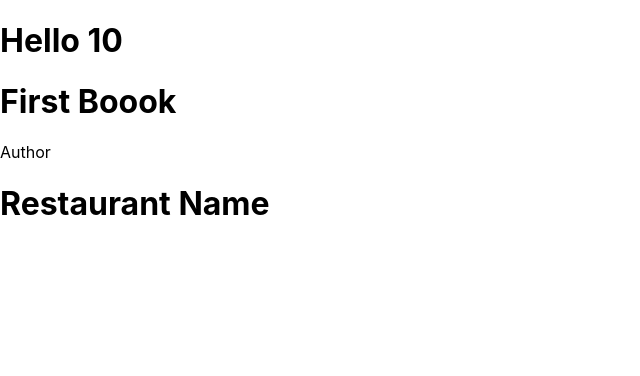
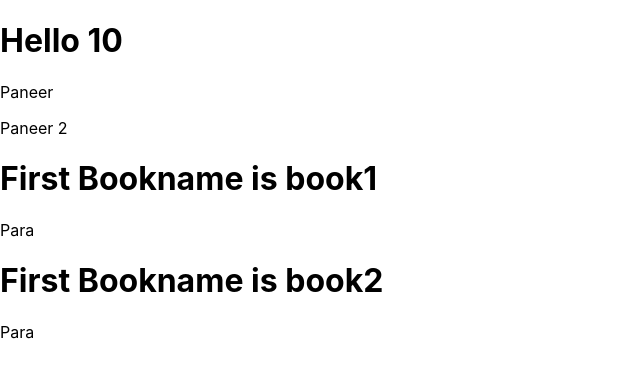
Before and after one commit to divyanshdixit/reactlearningproject, a React (Create React App) app: page / in a window 1280 px wide. Shown: the top 376 px of the page, without its empty margins (0-640 px from the left). Built offline with nearby package versions, Linux system fonts and the light colour scheme.

Commit message:
components with props

```diff
--- a/src/App.js
+++ b/src/App.js
@@ -1,16 +1,24 @@
 
 import './App.css';
 import Books from './Components/Books';
-import Res from './Components/Restaurant'
+import Food from './Components/Food';
 
 const x = 10;
+var check = 'veg';
+
+// if(check == 'veg'){
+//   console.log('checked');
+// }else{
+//   console.log('not checked');
+// }
 
 function App() { // functional component
   return (
     <>
       <h1> Hello {x} </h1>
-      <Books/>
-      <Res/>
+      <Food category={check}/>
+      <Books bookname="book1" authorname="author1" />
+      <Books bookname="book2" authorname="author2"/>
     </>
   );
 }
--- a/src/Components/Books.jsx
+++ b/src/Components/Books.jsx
@@ -1,11 +1,11 @@
 import React from 'react';
+import Paragraph from './Para';
 
-function Books(){
-
+function Books(obj){
     return(
         <>
-            <h1> First Boook</h1>
-            <p> Author </p>
+            <h1> First Bookname is {obj.bookname}  </h1>
+            <Paragraph bookAuthorName={obj.authorname}/>
         </>
     )
 }
--- /dev/null
+++ b/src/Components/Food.jsx
@@ -0,0 +1,23 @@
+import React from 'react';
+
+const Food = (props) => {
+    if(props.category == 'veg'){
+        return(
+            <>
+
+                 <p> Paneer</p>
+                 <p> Paneer 2</p>
+            </>
+        )
+    }else{
+        return(
+            <>
+
+                 <p> Not Paneer</p>
+                 <p> Paneer 2</p>
+            </>
+        )
+    }
+}
+
+export default Food;
--- /dev/null
+++ b/src/Components/Para.jsx
@@ -0,0 +1,14 @@
+import React from 'react';
+
+const Paragraph = (props) => {
+
+        return(
+            <>
+
+               <p> Para </p>
+            </>
+        )
+
+}
+
+export default Paragraph;
```
Also changed, not shown: 1 other file (tests, documents, lock files or other folders).
